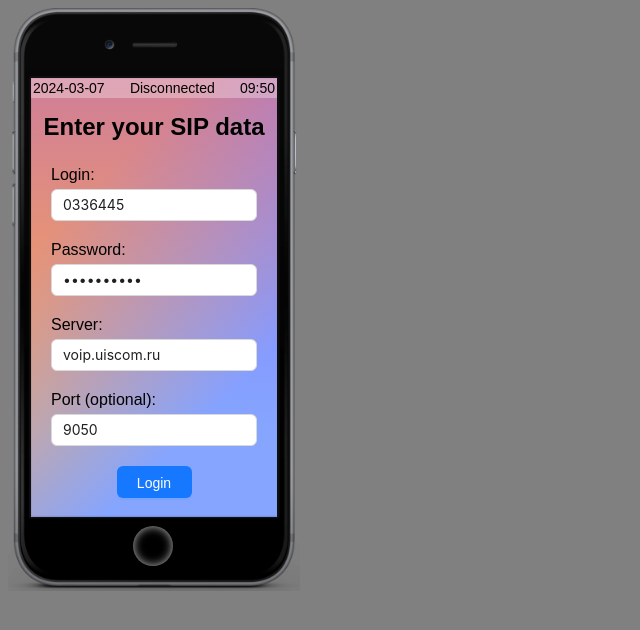
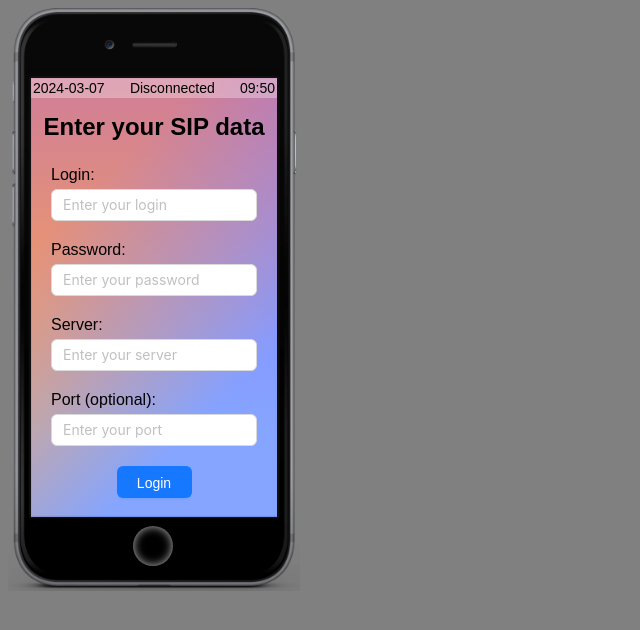
Before and after one commit to SlaVR7/Call-extension, a React (Vite) app: page / in a window 1280 px wide. Shown: the top 630 px of the page, without its empty margins (0-640 px from the left). Built offline with nearby package versions, Linux system fonts and the light colour scheme; the HTML template or start-up script is replaced by a standard one.

Commit message:
refactor: remove saved user data

```diff
--- a/src/pages/Login.tsx
+++ b/src/pages/Login.tsx
@@ -8,10 +8,10 @@ import { observer } from 'mobx-react';
 const Login: FC<LoginProps> = observer(
   ({ setUa, setSession, buttonSoundRef, failedSoundRef, voiceAudioRef }) => {
     const [api, contextHolder] = notification.useNotification();
-    const [login, setLogin] = useState('0336445');
-    const [password, setPassword] = useState('id49rvgNRL');
-    const [server, setServer] = useState('voip.uiscom.ru');
-    const [port, setPort] = useState('9050');
+    const [login, setLogin] = useState('');
+    const [password, setPassword] = useState('');
+    const [server, setServer] = useState('');
+    const [port, setPort] = useState('');
 
     const openNotification = () => {
       api.error({
```
